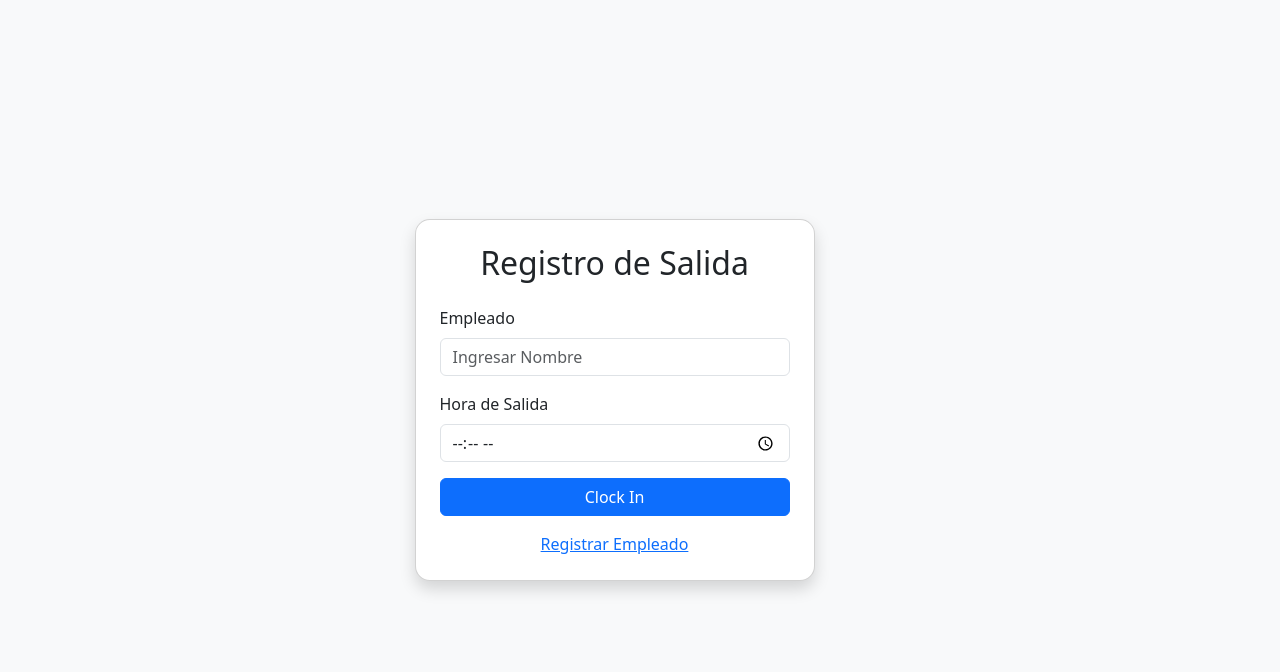
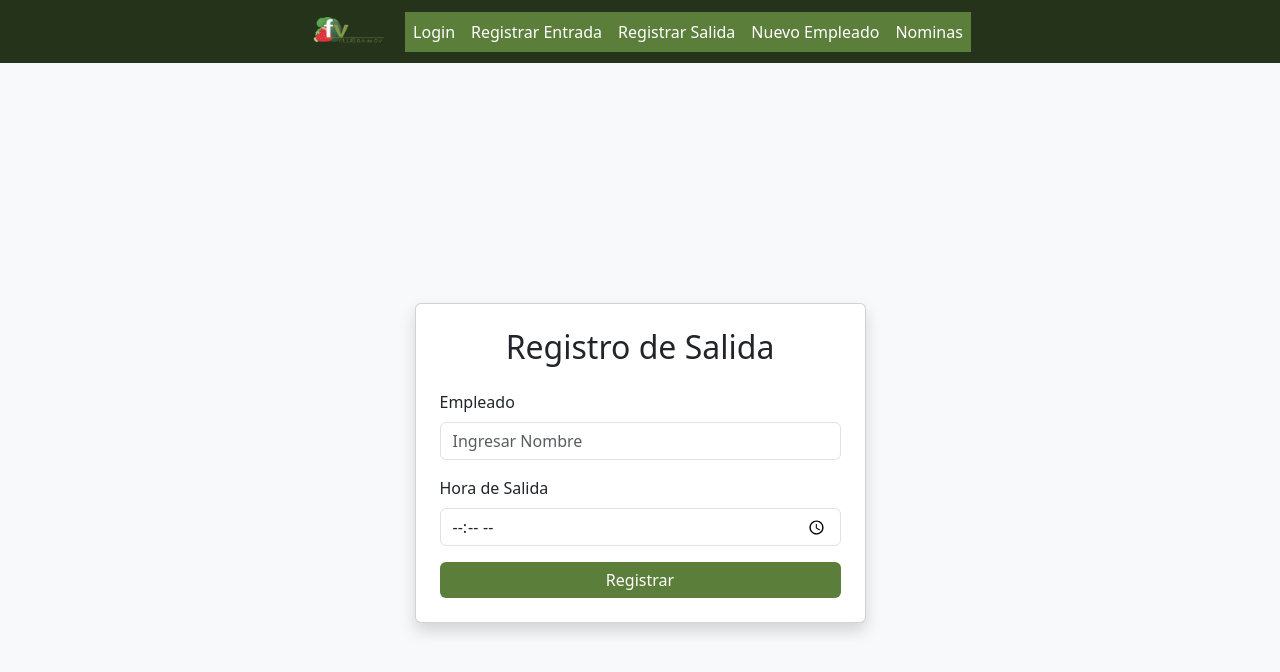
Before and after one commit to cuentaEscolar/papFinWeb, a website: page Clockout.html in a window 1280 px wide. Drawn offline with nearby package versions, Linux system fonts and the light colour scheme.

Commit message:
proper clockout html 	modified:   Clockout.html

```diff
--- a/Clockout.html
+++ b/Clockout.html
@@ -8,21 +8,40 @@
     <!-- Bootstrap 5 CSS -->
     <link href="https://cdn.jsdelivr.net/npm/bootstrap@5.3.3/dist/css/bootstrap.min.css" rel="stylesheet">
 
-    <style>
-        body {
-            background-color: #f8f9fa;
-            height: 100vh;
-        }
-
-        .clockout-card {
-            max-width: 400px;
-            width: 100%;
-            border-radius: 15px;
-        }
-    </style>
+    <link rel="stylesheet" href="./src/styles.css">
 
 </head>
 <body>
+
+<nav class="navbar bg-custom navbar-expand-lg sticky-top navbar-light   justify-content-center ">
+  <div class="collapse navbar-collapse justify-content-center " id="navbarNav">
+
+    <a class="navbar-brand" href="#">
+      <img src="./img/logo.png" alt="FV" style="width:80px;" class="rounded-pill">
+    </a>
+
+    <ul class="navbar-nav ">
+      <li class="nav-item bg-custom ">
+        <a class="nav-link" href="./Login.html">Login</a>
+      </li>
+      <li class="nav-item bg-custom " id="clockin-li">
+        <a class="nav-link " id="clockin-a" href="./Clockin.html">Registrar Entrada</a>
+      </li>
+      <li class="nav-item bg-custom  " id = "clockout-li">
+        <a class="nav-link " id="clockout-a" href="./Clockout.html">Registrar Salida</a>
+      </li>
+      <li class="nav-item bg-custom  id="register_user_li">
+        <a class="nav-link " id="register_user_a" href="./RegisterUser.html">Nuevo Empleado</a>
+      </li>
+
+      <li class="nav-item bg-custom " id="payroll_li">
+        <a class="nav-link " id="payroll_a" href="./Payroll.html">Nominas</a>
+      </li>
+
+    </ul>
+  </div>
+</nav>
+
 
 <div class="container h-100">
     <div class="row h-100 justify-content-center align-items-center">
@@ -31,7 +50,7 @@
                 <div class="card-body p-4">
                     <h2 class="text-center mb-4">Registro de Salida</h2>
 
-                    <form>
+                    <form id="clockout-form">
                         <div class="mb-3">
                             <label for="text" class="form-label">Empleado</label>
                             <input
@@ -52,13 +71,9 @@
 
                         </div>
 
-                        <button type="submit" class="btn btn-primary w-100">
-                            Clock In
+                        <button type="submit" class="btn btn-primary w-100 bg-custom">
+                            Registrar
                         </button>
-
-                        <div class="text-center mt-3">
-                            <a href="#">Registrar Empleado</a>
-                        </div>
                     </form>
 
                 </div>
@@ -70,6 +85,7 @@
 <script src="https://cdn.jsdelivr.net/npm/bootstrap@5.3.3/dist/js/bootstrap.bundle.min.js"></script>
 <!-- Bootstrap JS -->
 
+  <script src="src/clockout.js" type="module"></script>
 
 </body>
 </html>
```
